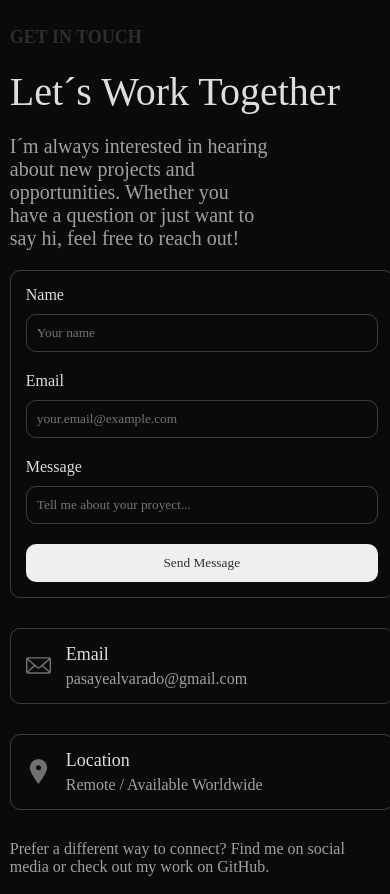
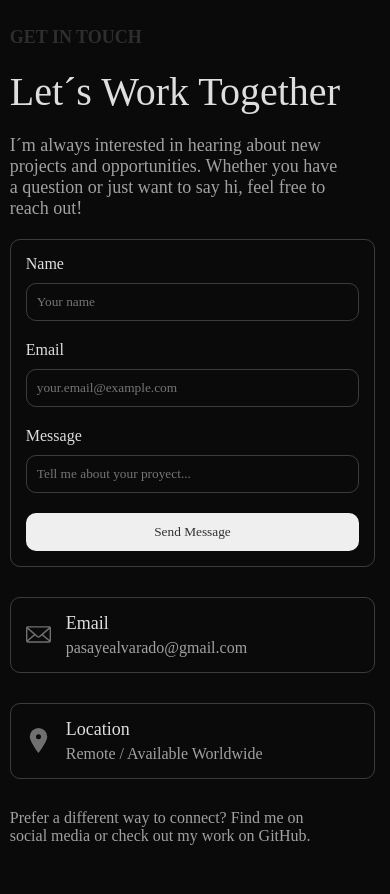
Before and after one commit to DiegoPasaye/portafolio, a Next.js app: page / in a window 390 px wide. Shown: the part 4180-5074 px from the top of the page. After the commit the page ends 5043 px from the top, so only its background shows below. Built offline with nearby package versions, Linux system fonts and the light colour scheme.

Commit message:
solucion pantalla mas pequeña

```diff
--- a/src/app/components/Contact/Contact.module.css
+++ b/src/app/components/Contact/Contact.module.css
@@ -78,20 +78,23 @@
         flex-direction: column;
     }
     .contactSection form{
-        width: 95%;
+        width: 90%;
         padding: 15px;
     }
     .contactExtraModule{
         gap: 30px;
     }
     .contactExtraModule div{
-        width: 95%;
+        width: 90%;
     }
     .contactDifferentConnectText{
-        width: 95%;
+        width: 90%;
     }
     .contactExtraModuleContainer{
         width: 100%;
         padding: 15px;
     }
+    .description{
+        width: 90%;
+    }
 }
--- a/src/app/components/aboutMe/AboutMe.module.css
+++ b/src/app/components/aboutMe/AboutMe.module.css
@@ -11,11 +11,7 @@
     font-size: 18px;
 }
 
-.aboutMe p{
-    color: oklch(0.708 0 0);
-    width: 70%;
-    font-size: 20px;
-}
+
 .aboutMe h3{
     font-size: 28px;
 }
--- a/src/app/components/aboutMe/AboutMe.tsx
+++ b/src/app/components/aboutMe/AboutMe.tsx
@@ -7,7 +7,7 @@ export default function AboutMe() {
 
             <span className='tittle'>Building the web, one pixel at a time</span>
 
-            <p>I am a software engineering student at the Universidad Tecnologica de Morelia, passionate about building beautiful and intuitive user interfaces that solve real-world problems. My journey in development started about four years ago, and I´ve spent the last eight months applying my skills to professional projects.
+            <p className='description'>I am a software engineering student at the Universidad Tecnologica de Morelia, passionate about building beautiful and intuitive user interfaces that solve real-world problems. My journey in development started about four years ago, and I´ve spent the last eight months applying my skills to professional projects.
 
 While I´m early in my career, I am a dedicated, self-taught learner who is always open to new challenges. I thrive in team environments and am eager to contribute to innovative projects. I believe great software is built where thoughtful design meets robust engineering, and I bring that mindset to every task, committed to quality and detail.</p>
 
--- a/src/app/globals.css
+++ b/src/app/globals.css
@@ -34,4 +34,8 @@ nav{
   .tittle{
     font-size: 40px;
   }
+  .description{
+    width: 90%;
+    font-size: 18px;
+  }
 }
```
